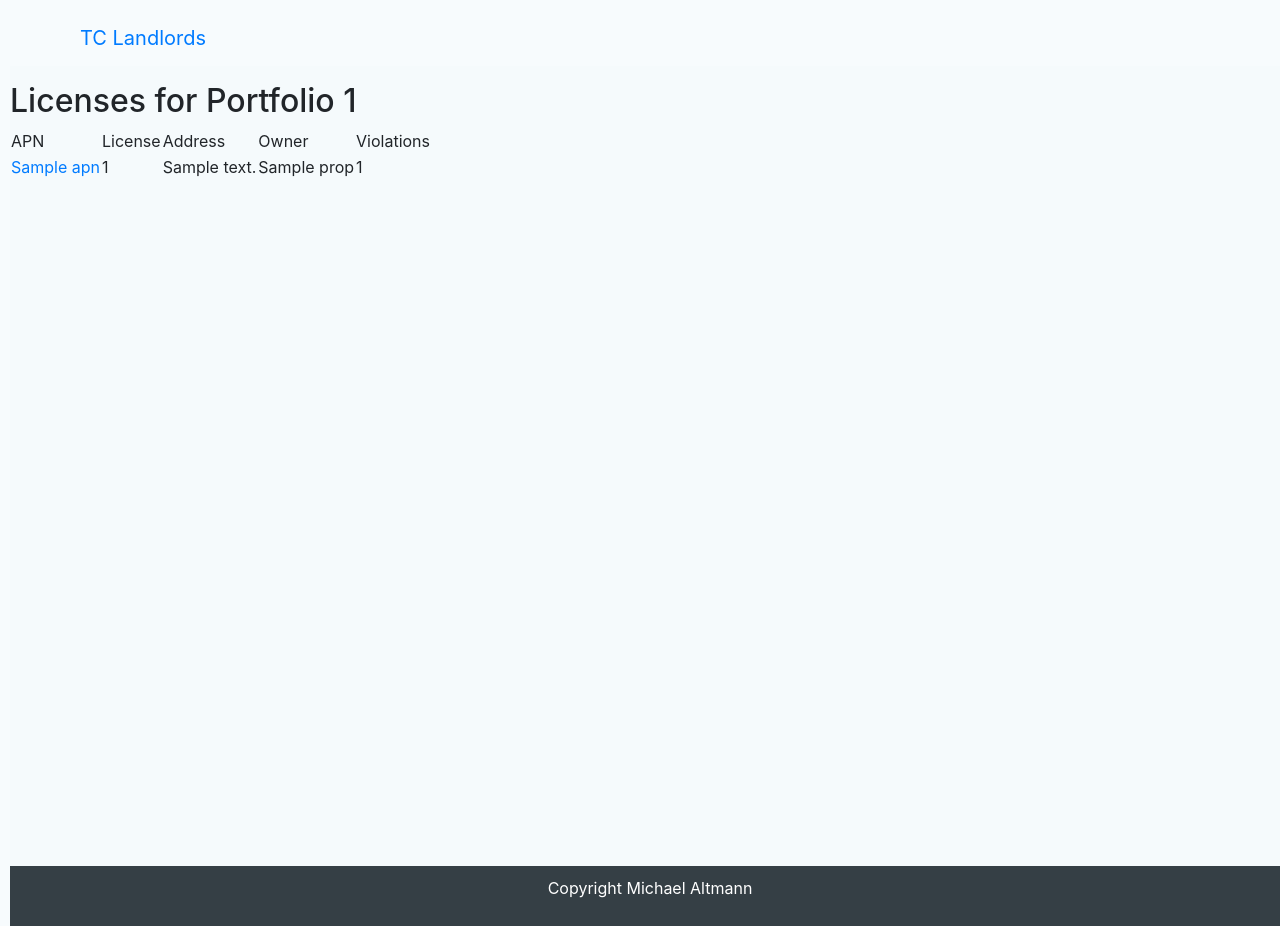
After one commit to michaelaltmann/tc-landlords, a Django app: template licenses/templates/licenses/portfolio.html in a window 1280 px wide. The commit adds this page. Run offline with Django 3.2, Linux system fonts and the light colour scheme; the template is opened without the code that fills it: most values are stand-ins (such as "Sample title", 1, 10 or a date in 2020); parts of the project's set-up code (start-up, migrations or seed data) failed here and were passed over; some libraries are stand-ins or nearby versions.

```diff
--- /dev/null
+++ b/licenses/templates/licenses/portfolio.html
@@ -0,0 +1,30 @@
+{% extends 'base.html' %}
+
+{% block title %}Portfolio {% endblock title %}
+
+{% block content %}
+
+<p>
+<h2>Licenses for Portfolio {{portfolioId}}</h2>
+<table>
+    <thead>
+        <td>APN</td>
+        <td>License</td>
+        <td>Address</td>
+        <td>Owner</td>
+        <td>Violations</td>
+    </thead>
+    <tbody>
+{% for prop in sameOwner %}
+<tr>
+    <td><a href="property?apn={{prop.apn}}" >{{prop.apn }}</a></td>
+    <td>{{prop.licenseNum }}</td>
+    <td>{{prop.address }}</td>
+    <td>{{prop.ownerName }}</td>
+    <td>{{prop.violationCount }}</td>
+</tr>
+{% endfor %}
+</tbody>
+</table>
+</p>
+{% endblock content %}
--- a/licenses/templates/licenses/property.html
+++ b/licenses/templates/licenses/property.html
@@ -30,7 +30,7 @@
 </table>
 
 <p>
-<h2>Other Properties for this Landlord</h2>
+<h2>All Licenses for this Landlord</h2>
 <table>
     <thead>
         <td>APN</td>
--- a/licenses/urls.py
+++ b/licenses/urls.py
@@ -4,6 +4,8 @@ from . import views
 
 urlpatterns = [
     path('/', views.index, name='index'),
-    path('/property', views.property, name='property'),
-    path('/search', views.search, name='search'),
+    path('/property', views.property),
+    path('/search', views.search),
+    path('/portfolios', views.portfolios),
+    path('/portfolio', views.portfolio),
 ]
--- a/static/css/app.css
+++ b/static/css/app.css
@@ -1,3 +1,91 @@
+/* Helper Classes */
+
+.side-p {
+  padding: 0 24px;
+}
+
+.p-none {
+  padding: 0 !important;
+}
+
+.m-none {
+  margin: 0 !important;
+}
+
+.p-l-none {
+  padding-left: 0 !important;
+}
+
+.p-r-none {
+  padding-right: 0 !important;
+}
+
+.p-t-none {
+  padding-top: 0 !important;
+}
+
+.p-b-none {
+  padding-bottom: 0 !important;
+}
+
+.m-l-none {
+  margin-left: 0 !important;
+}
+
+.m-r-none {
+  margin-right: 0 !important;
+}
+
+.m-t-none {
+  margin-top: 0 !important;
+}
+
+.m-b-none {
+  margin-bottom: 0 !important;
+}
+
+.errorlist {
+  padding: 0;
+  list-style-type: none;
+  color: darkred;
+}
+
+.strip-list {
+  list-style-type: none;
+}
+
+/* Base.html Styles */
+
+html,
 body {
-  margin: 20px;
+  height: 100%;
+  width: 100%;
 }
+
+body {
+  background-color: #f7fbfd;
+  margin: 10px;
+}
+
+#site-wrapper {
+  min-height: 100%;
+  width: 100%;
+  background-color: #f5fafc;
+  display: inline-block;
+}
+
+#content-container {
+  min-height: 700px;
+  margin-top: 30px;
+  margin-bottom: 30px;
+  background-color: white;
+  border: 1px solid #cccccc;
+}
+
+.footer {
+  background: #353f45;
+  color: white;
+  text-align: center;
+  padding: 10px;
+  width: 100%;
+}
```
Also changed, not shown: licenses/templates/licenses/index.html (+8 -0 lines), licenses/templates/licenses/list.html (+8 -1 lines), licenses/templates/licenses/portfolios.html (added, +20 -0 lines), licenses/views.py (+46 -2 lines).
